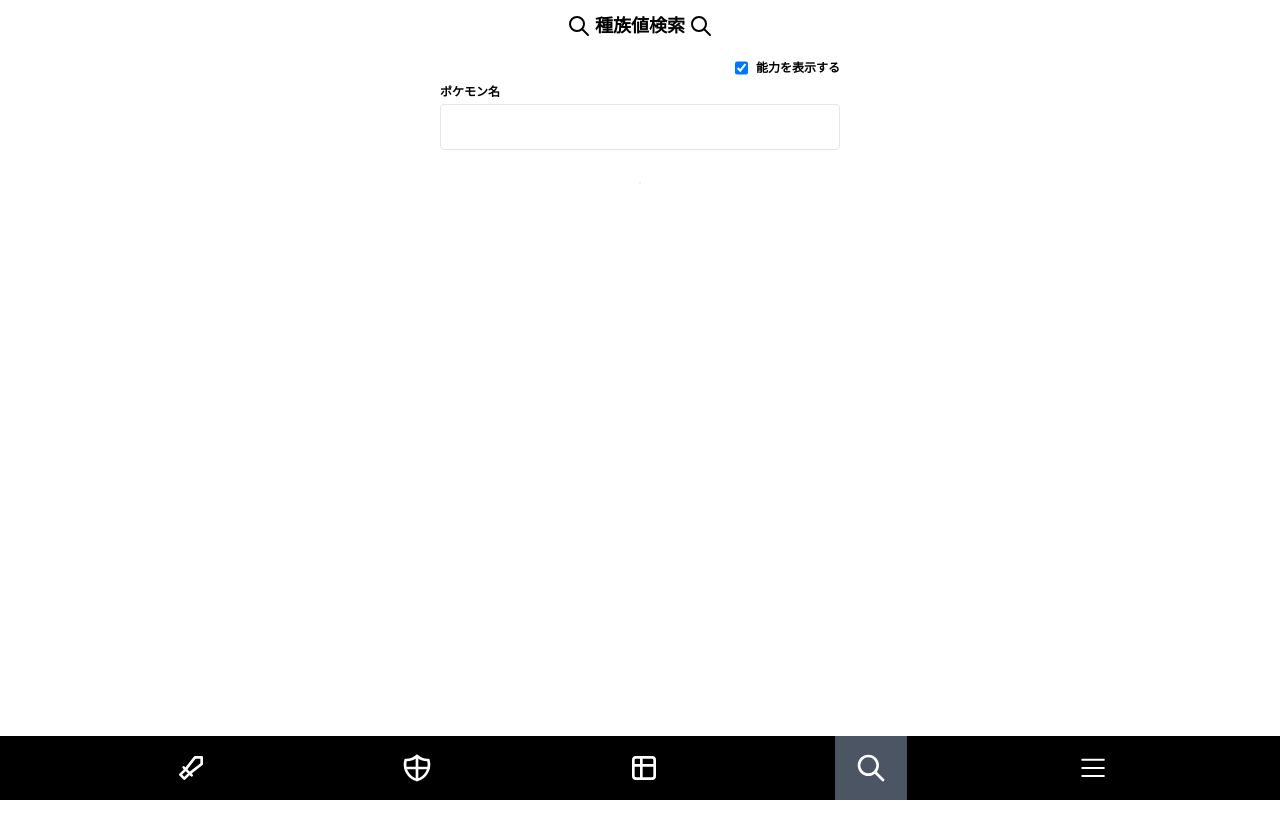
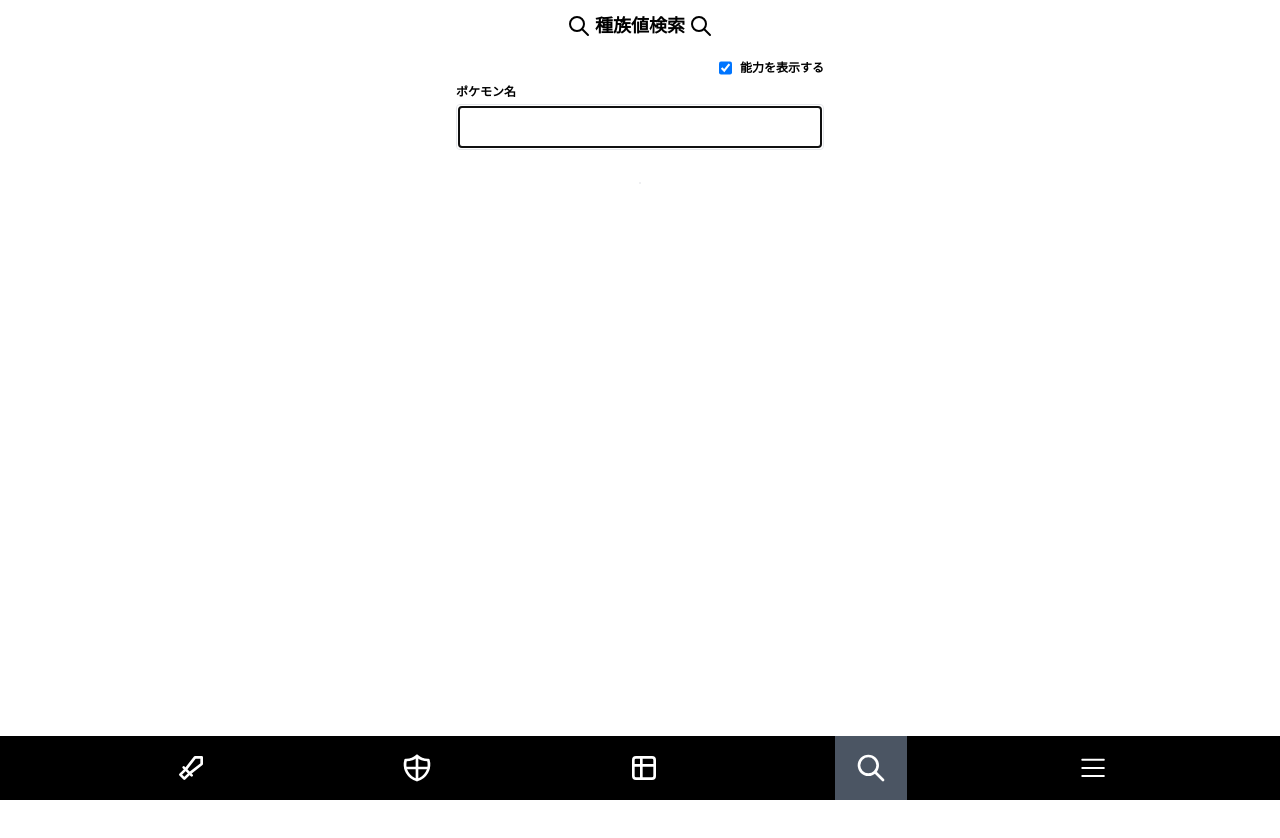
Before and after one commit to nbr41to/pokemon-utils, a Next.js app: page /search in a window 1280 px wide. Shown: the top 838 px of the page. Built offline with nearby package versions, Linux system fonts and the light colour scheme.

Commit message:
auto focus

```diff
--- a/src/components/PokemonSearcher.tsx
+++ b/src/components/PokemonSearcher.tsx
@@ -1,7 +1,7 @@
 import type { FC } from 'react';
 import type { Pokemon } from 'src/utils';
 
-import { useState, useMemo } from 'react';
+import { useEffect, useState, useMemo } from 'react';
 
 import { list } from 'src/data';
 
@@ -36,8 +36,15 @@
     return [...startsWith, ...includes];
   }, [inputText]);
 
+  useEffect(() => {
+    /* auto focus */
+    const input = document.getElementById('name');
+    if (input) input.focus();
+  }, []);
+
   return (
     <div className="min-h-[900px]">
+      <div className="px-4">
         <div>
           <label
             htmlFor="toggle-abilities"
@@ -59,12 +66,13 @@
             <span className="text-xs font-bold">ポケモン名</span>
             <input
               id="name"
-            type="text"
+              type="search"
               className="mt-1 rounded border px-3 py-2 text-lg font-bold"
               value={inputText}
               onChange={(e) => setInputText(e.target.value)}
             />
           </label>
+        </div>
       </div>
 
       <div className="flex h-8 items-center justify-center">
```
Lines whose indentation alone changed are shown as unchanged.
